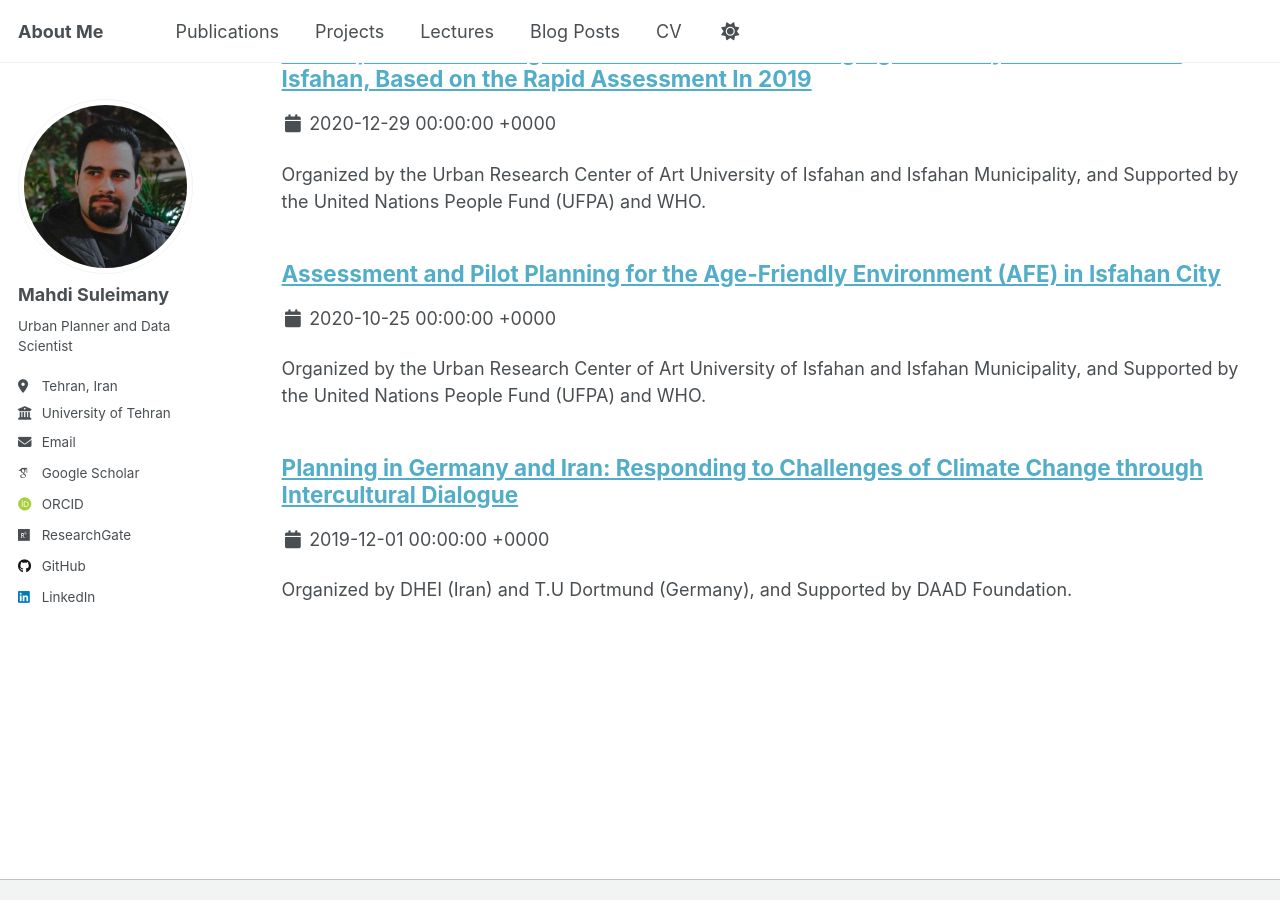
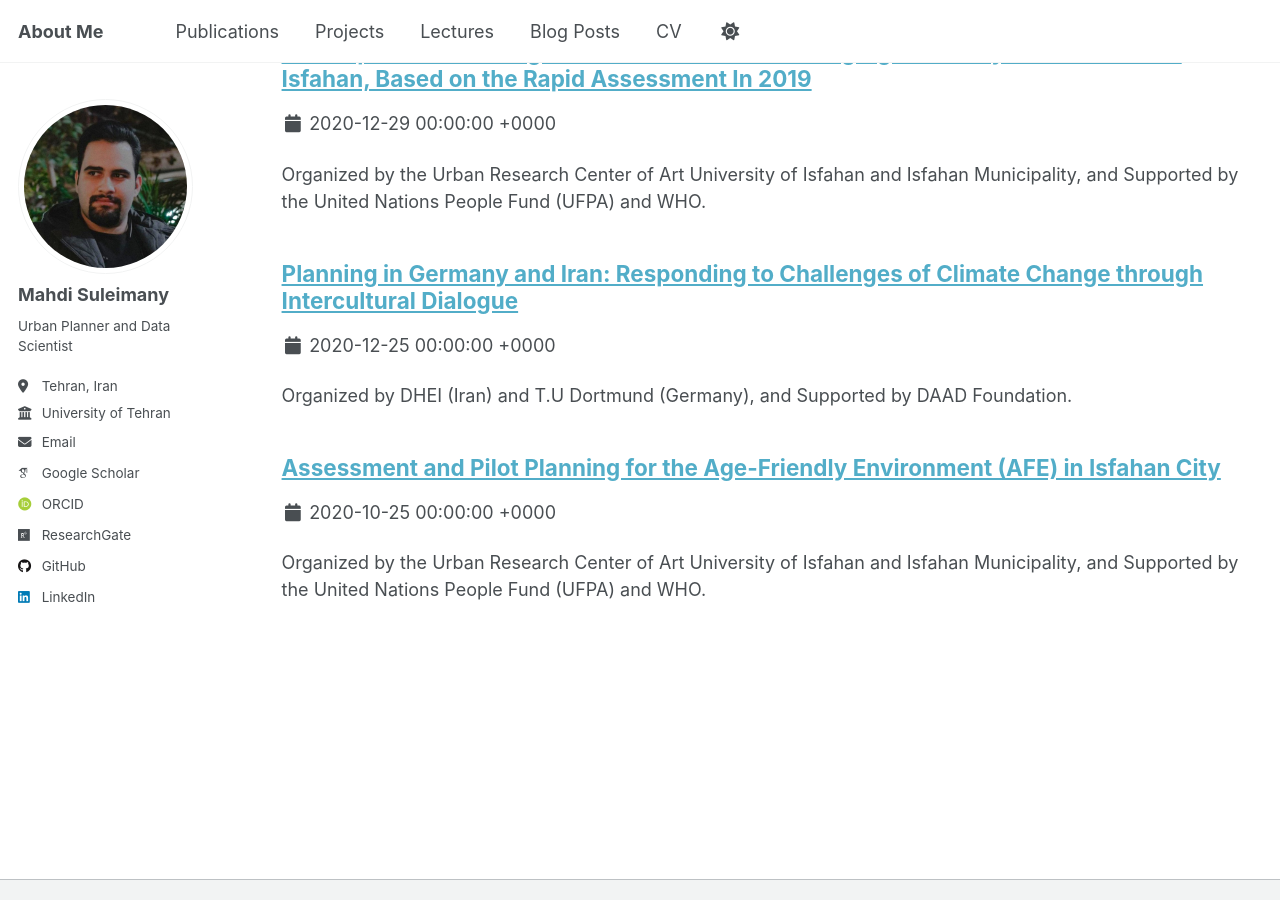
Before and after one commit to mo-soleimani/mo-soleimani.github.io, a Jekyll site: the page built from _pages/projects.md, in a window 1280 px wide and 900 px high, scrolled down 717 px. Built offline with Jekyll 4.4.1, drawn with Linux system fonts in a browser that asks for light colours; some web fonts are replaced.

Commit message:
Update P101.md

```diff
--- a/_projects/P101.md
+++ b/_projects/P101.md
@@ -1,6 +1,6 @@
 ---
 title: "Planning in Germany and Iran: Responding to Challenges of Climate Change through Intercultural Dialogue"
-date: "Dec 2019 to Dec 2020"
+date: 2020-12-25
 layout: single
 collection: teaching
 author_profile: true
```
